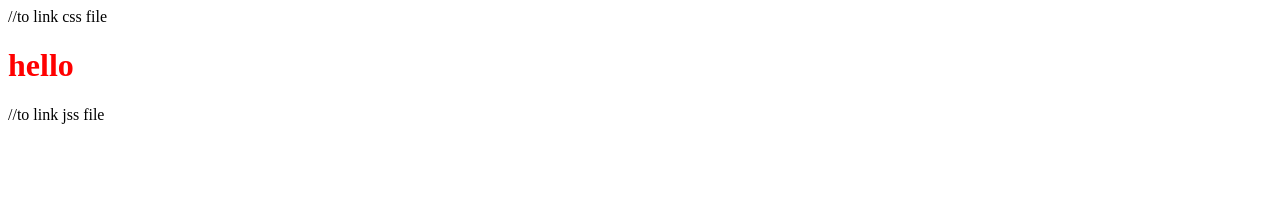
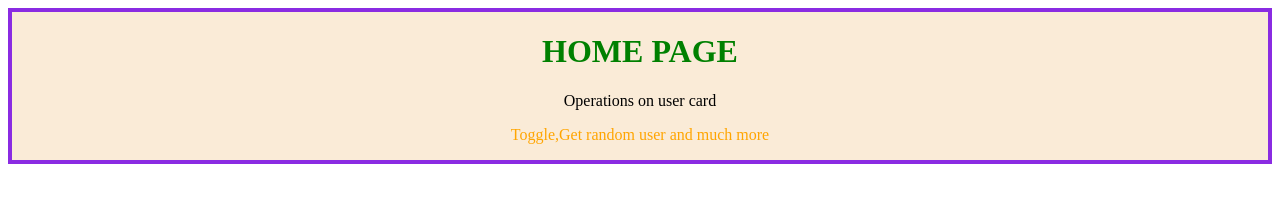
Before and after one commit to yashaswi2909/autosuggest, a website: page frontend/index.html in a window 1280 px wide. Drawn offline with Linux system fonts and the light colour scheme.

Commit message:
fix commit

```diff
--- a/frontend/index.css
+++ b/frontend/index.css
@@ -1,3 +1,13 @@
 h1{
-    color: red;
+    color:green;
 }
+#home-into{
+    text-align:center;
+    border: 3pt;
+    border-color:blueviolet;
+    border-style:solid;
+    background-color: antiquewhite;
+}
+#p2{
+    color:orange;
+}
--- a/frontend/index.html
+++ b/frontend/index.html
@@ -1,18 +1,14 @@
-<!DOCTYPE html>
-<html lang="en">
+<html>
     <head>
-    <meta charset="UTF-8">
-    <meta name="viewport" content="width=device-width, initial-scale=1.0">
-    <title>Document</title>
-    //to link css file
+        <title>hello from frontend</title>
         <link rel="stylesheet" href="index.css">
     </head>
     <body>
-
-
-    <h1>hello</h1>
-
-    //to link jss file
+        <div id="home-into">
+        <h1>HOME PAGE</h1>
+        <p id="p1">Operations on user card</p>
+        <p id="p2">Toggle,Get random user and much more</p>
+        </div>
         <script src="index.js"></script>
     </body>
 </html>
```
Lines whose indentation alone changed are shown as unchanged.
